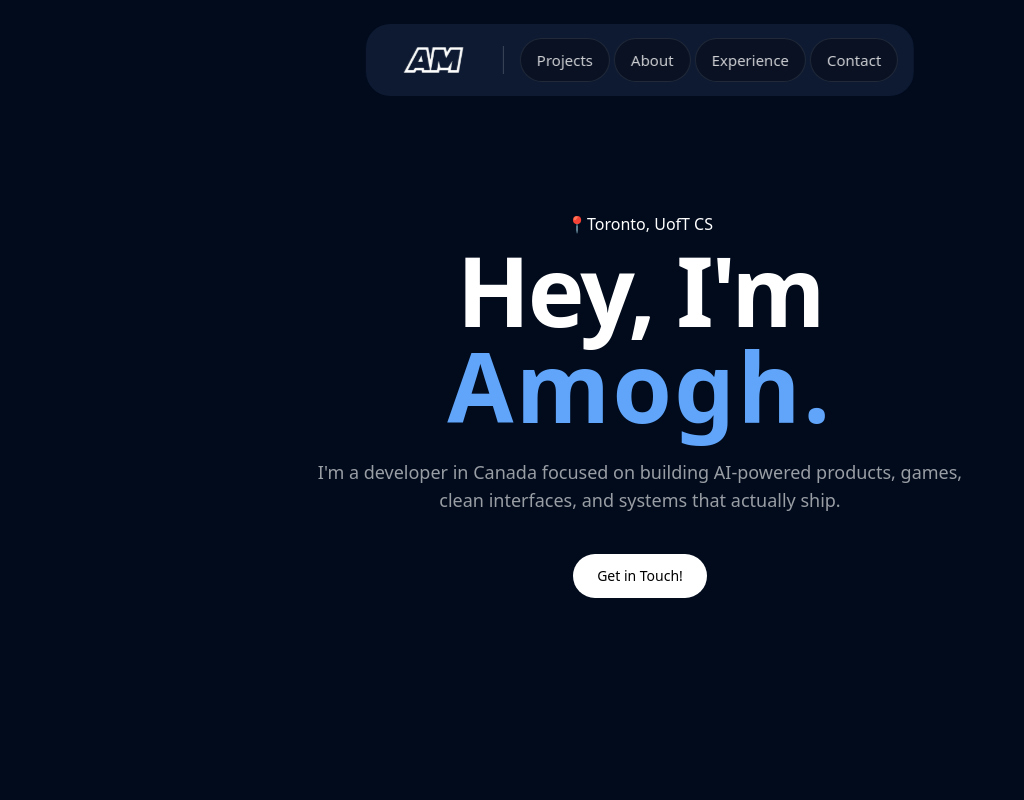
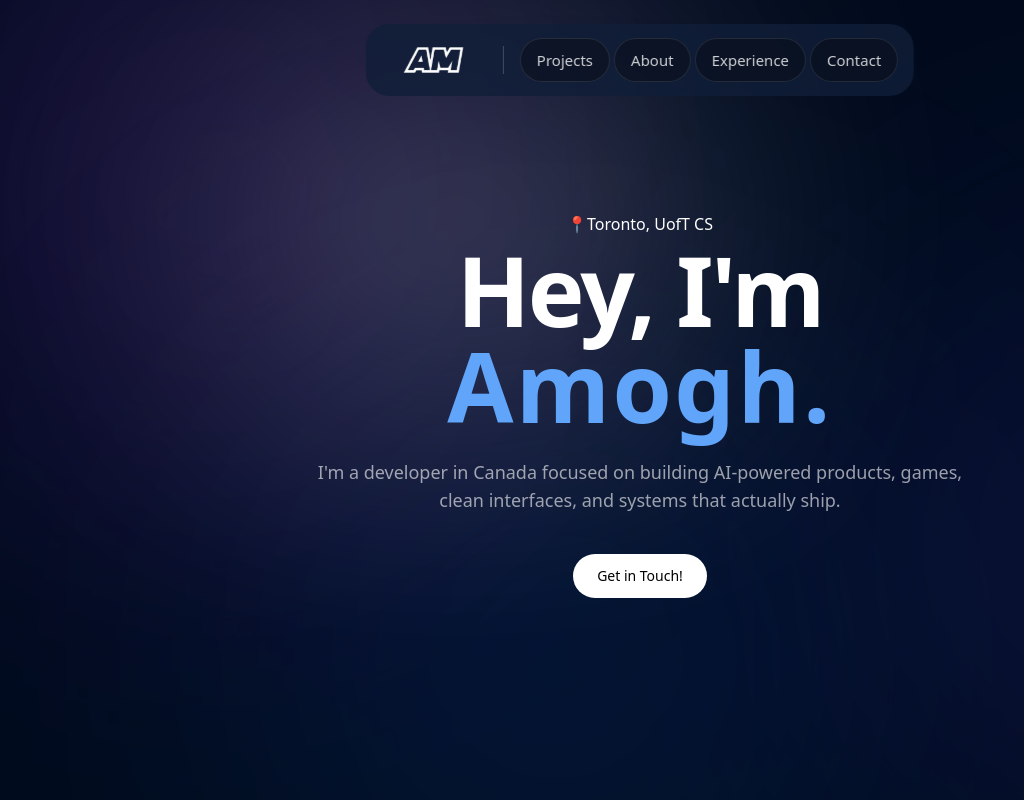
Before and after one commit to AmoghMerudi/my-website, a React (Vite) app: page / in a window 1280 px wide. Shown: the top 800 px of the page, without its empty margins (0-1024 px from the left). Built offline with nearby package versions, Linux system fonts and the light colour scheme.

Commit message:
ambient lighting

```diff
--- a/src/App.tsx
+++ b/src/App.tsx
@@ -9,17 +9,49 @@ import Footer from "./components/Footer"
 function App() {
 
   return (
-    <>
-    <Navbar/>
-    <main>
-      <Hero/>
-      <Projects/>
-      <About/>
-      <Experience/>
-      <Contact/>
-    </main>
-    <Footer/>
-    </>
+    <div className="relative text-white min-h-screen">
+
+      {/* Global ambient background */}
+      <div className="fixed inset-0 -z-50 pointer-events-none overflow-hidden">
+        <div
+          className="
+            absolute top-[-20%] left-[-10%]
+            w-[700px] h-[700px]
+            bg-purple-800/20
+            rounded-full
+            blur-[140px]
+          "
+        />
+        <div
+          className="
+            absolute top-[30%] right-[-15%]
+            w-[600px] h-[600px]
+            bg-indigo-800/20
+            rounded-full
+            blur-[140px]
+          "
+        />
+        <div
+          className="
+            absolute bottom-[-20%] left-[20%]
+            w-[600px] h-[600px]
+            bg-blue-600/15
+            rounded-full
+            blur-[160px]
+          "
+        />
+      </div>
+
+      <Navbar />
+      <main>
+        <Hero />
+        <Projects />
+        <About />
+        <Experience />
+        <Contact />
+      </main>
+      <Footer />
+    </div>
   )
 }
 
--- a/src/sections/Hero.tsx
+++ b/src/sections/Hero.tsx
@@ -3,9 +3,21 @@ import {motion} from "framer-motion"
 export default function Hero(){
     return(
         <section
-            id = "hero"
-            className = "min-h-screen flex items-center justify-center px-6"
+            id="hero"
+            className="relative min-h-screen flex items-center justify-center px-6 overflow-hidden"
         >
+            {/* Hero white ambient lights */}
+            <div className="absolute inset-0 -z-10 pointer-events-none">
+              <div
+                className="
+                  absolute top-[15%] left-[20%]
+                  w-[400px] h-[200px]
+                  bg-white/45
+                  rounded-full
+                  blur-[140px]
+                "
+              />
+            </div>
             <motion.div
                 className = "max-w-3xl text-center"
                 initial = {{opacity: 0, y: 24}}
```
